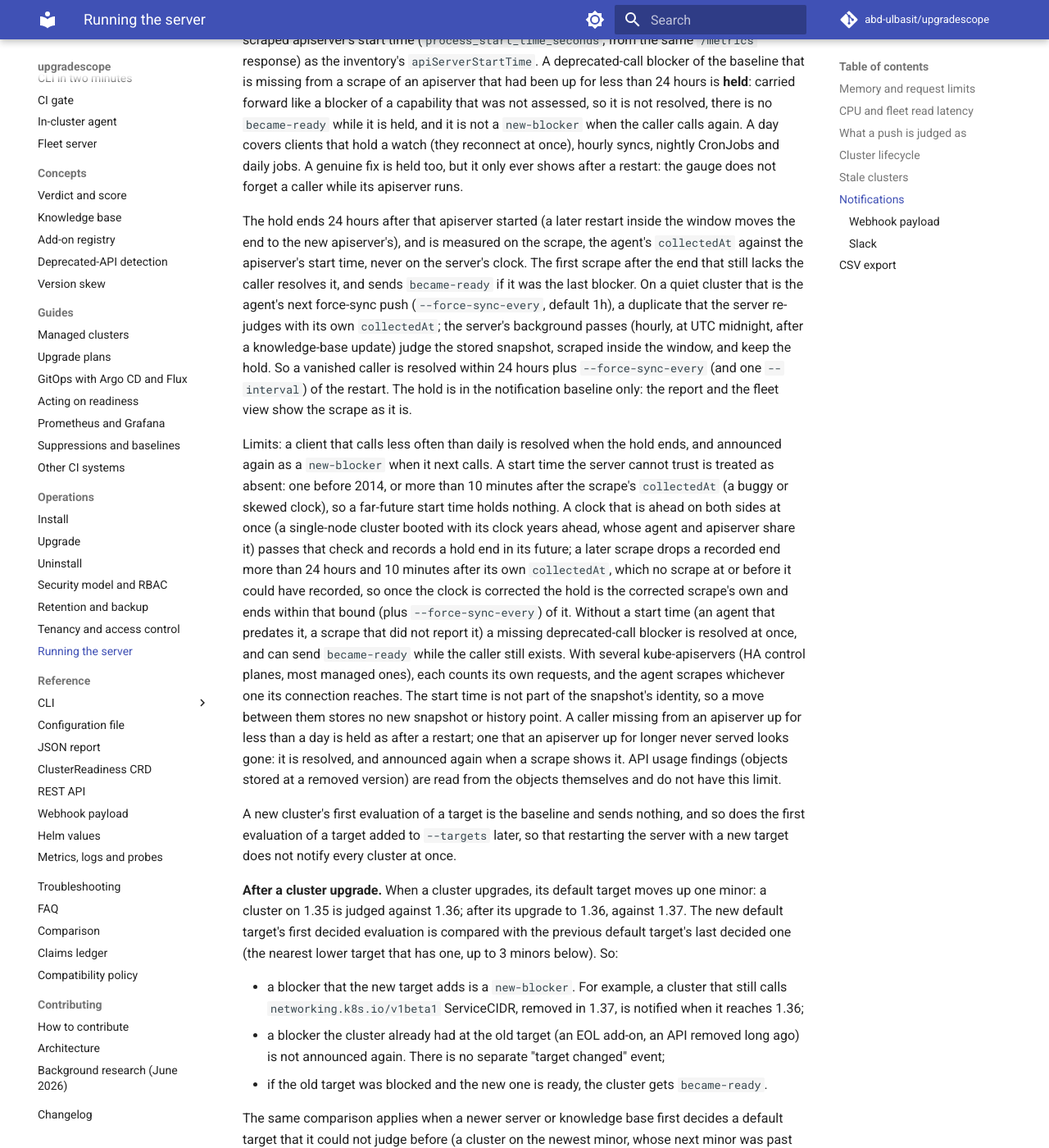
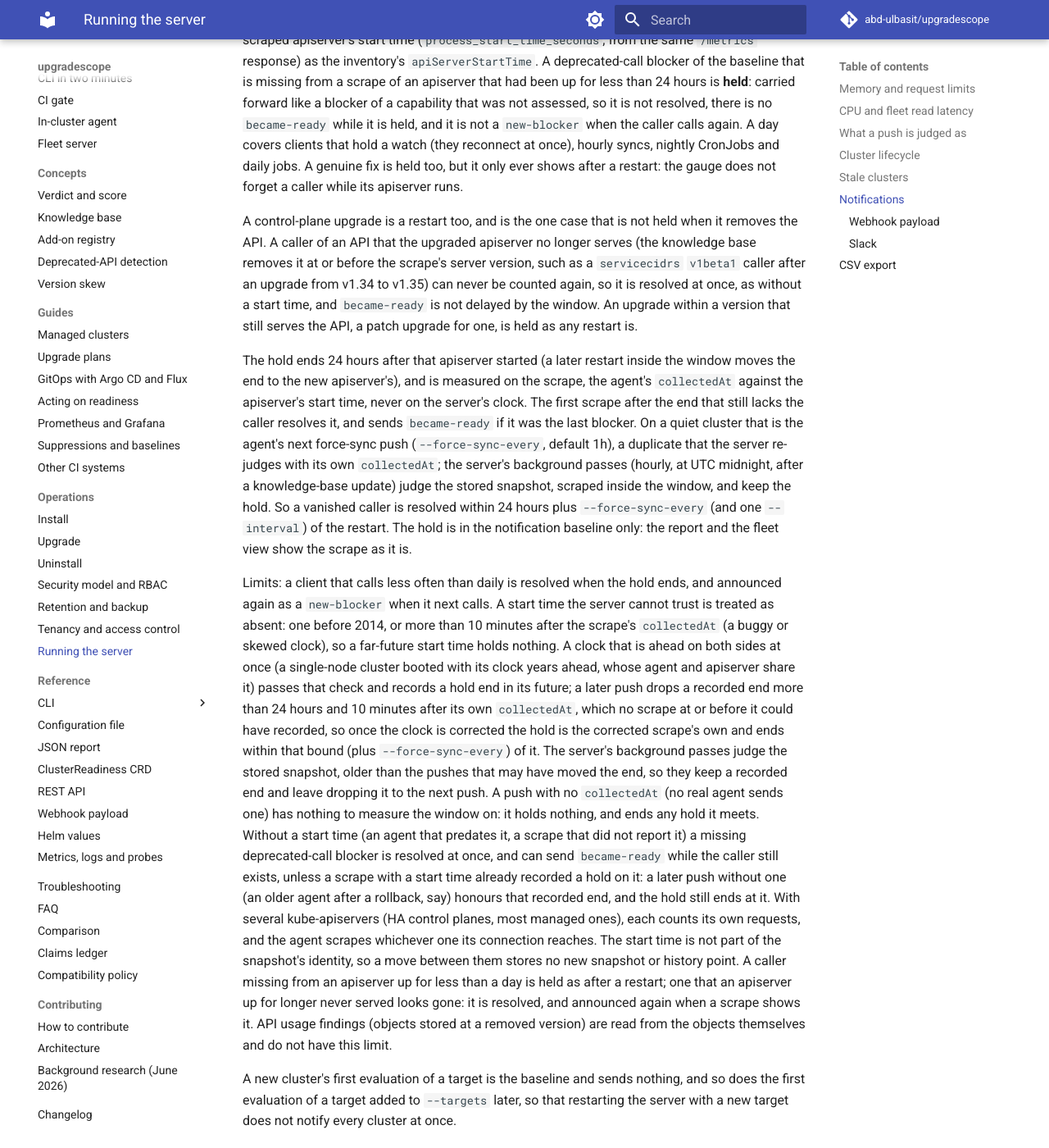
Before and after one commit to abd-ulbasit/upgradescope, an MkDocs documentation site: the page built from docs/operations.md, in a window 1280 px wide and 1400 px high, scrolled down 13471 px. Shown: the whole window at 82% size. Built offline with MkDocs 1.6.1 and Material for MkDocs 9.7.7, drawn with Linux system fonts in a browser that asks for light colours; comment, search, counter and statistics services are not loaded.

Commit message:
docs: name the control-plane upgrade, mixed agents and background passes in the restart hold
Refs #204

Co-Authored-By: Claude Fable 5 <noreply@anthropic.com>

```diff
--- a/docs/operations.md
+++ b/docs/operations.md
@@ -630,6 +630,15 @@ hourly syncs, nightly CronJobs and daily jobs. A genuine fix is held
 too, but it only ever shows after a restart: the gauge does not forget a
 caller while its apiserver runs.
 
+A control-plane upgrade is a restart too, and is the one case that is not
+held when it removes the API. A caller of an API that the upgraded
+apiserver no longer serves (the knowledge base removes it at or before the
+scrape's server version, such as a `servicecidrs` `v1beta1` caller after
+an upgrade from v1.34 to v1.35) can never be counted again, so it is
+resolved at once, as without a start time, and `became-ready` is not
+delayed by the window. An upgrade within a version that still serves the
+API, a patch upgrade for one, is held as any restart is.
+
 The hold ends 24 hours after that apiserver started (a later restart
 inside the window moves the end to the new apiserver's), and is measured
 on the scrape, the agent's `collectedAt` against the apiserver's start
@@ -651,14 +660,22 @@ or more than 10 minutes after the scrape's `collectedAt` (a buggy or
 skewed clock), so a far-future start time holds nothing. A clock that is
 ahead on both sides at once (a single-node cluster booted with its clock
 years ahead, whose agent and apiserver share it) passes that check and
-records a hold end in its future; a later scrape drops a recorded end
+records a hold end in its future; a later push drops a recorded end
 more than 24 hours and 10 minutes after its own `collectedAt`, which no
 scrape at or before it could have recorded, so once the clock is
 corrected the hold is the corrected scrape's own and ends within that
-bound (plus `--force-sync-every`) of it. Without a start
+bound (plus `--force-sync-every`) of it. The server's background passes
+judge the stored snapshot, older than the pushes that may have moved the
+end, so they keep a recorded end and leave dropping it to the next push.
+A push with no `collectedAt` (no real agent sends one) has nothing to
+measure the window on: it holds nothing, and ends any hold it meets.
+Without a start
 time (an agent that predates it, a scrape that did not report it) a
 missing deprecated-call blocker is resolved at once, and can send
-`became-ready` while the caller still exists. With several
+`became-ready` while the caller still exists, unless a scrape with a
+start time already recorded a hold on it: a later push without one (an
+older agent after a rollback, say) honours that recorded end, and the
+hold still ends at it. With several
 kube-apiservers (HA control planes, most managed ones), each counts its
 own requests, and the agent scrapes whichever one its connection
 reaches. The start time is not part of the snapshot's identity, so a
```
Also changed, not shown: docs/claims.md (+1 -1 lines).
